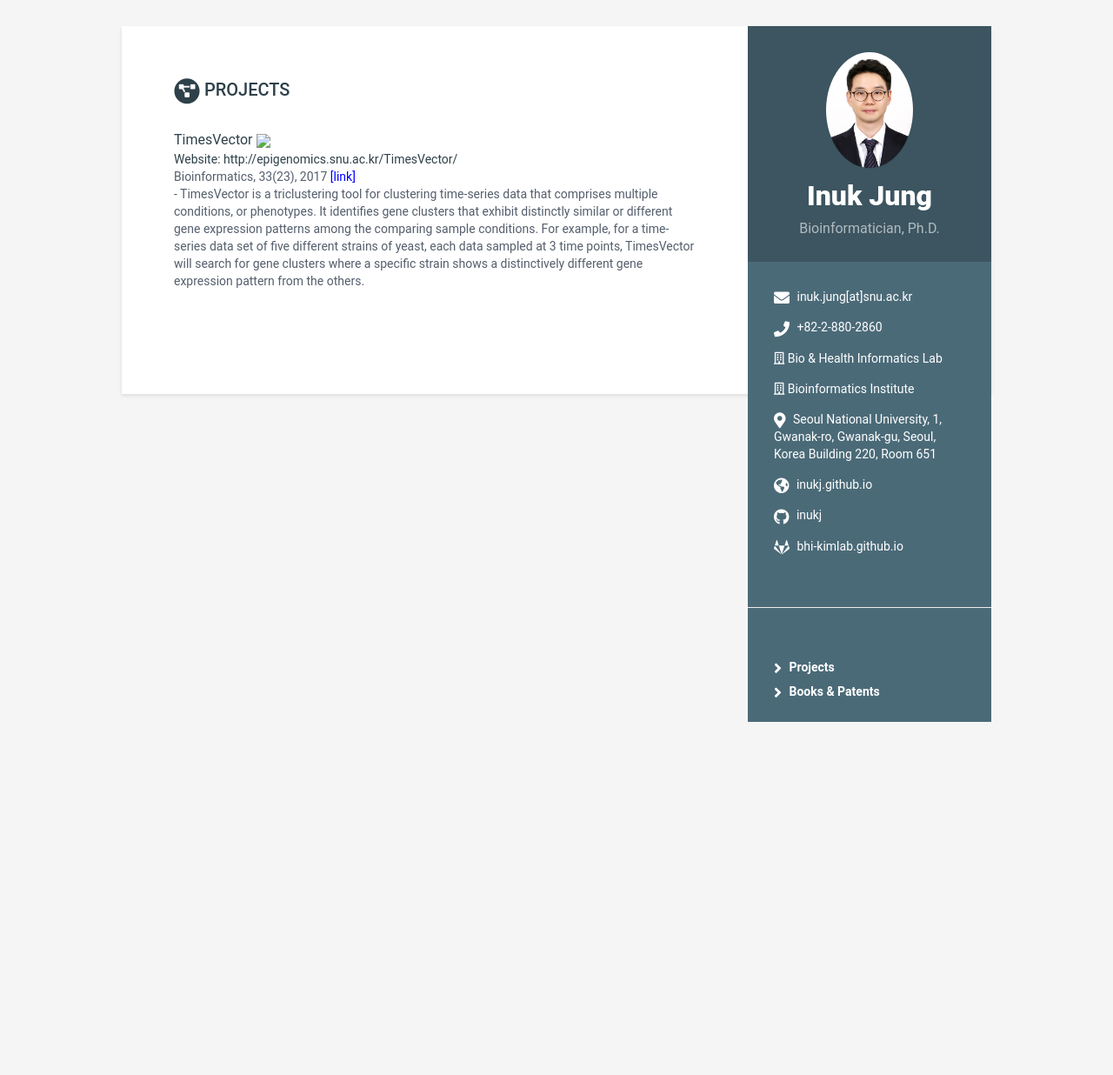
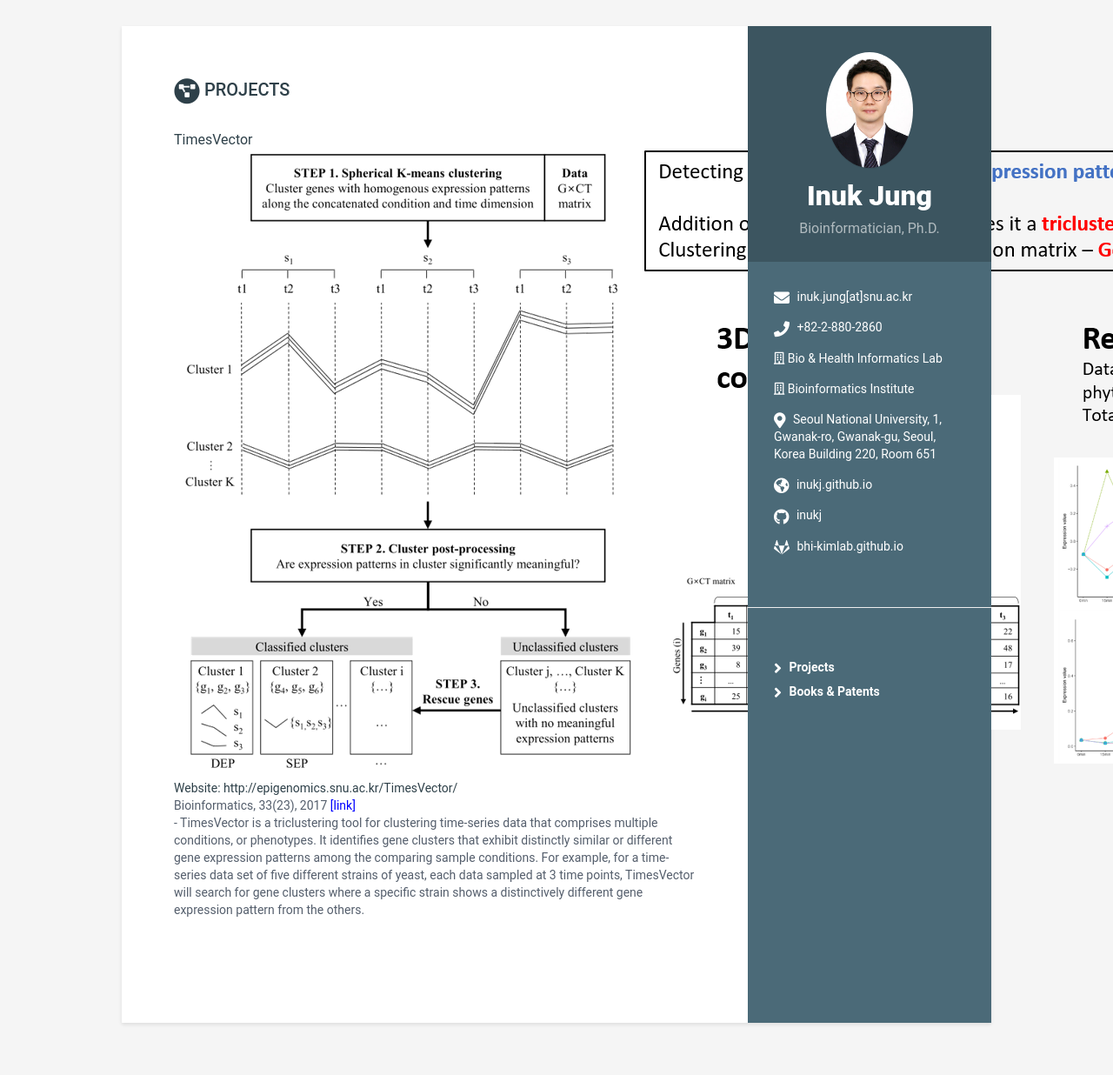
Before and after one commit to inukj/inukj.github.io, a Jekyll site: the page built from projects_main.html, in a window 1280 px wide. Shown: the whole page at 87% size. Built offline with Jekyll 4.4.1, drawn with Linux system fonts in a browser that asks for light colours; before the commit the page ends 900 px from its top, so only the background shows below that.

Commit message:
update project

```diff
--- a/_includes/projects.html
+++ b/_includes/projects.html
@@ -24,7 +24,7 @@
       </span>
 
       {% if project.image %}
-      <img src="{{ site.baseurl }}/assets/images/{{ project.image }}"/>
+      <img src="{{ project.image }}"/>
       <div><a href="{{ project.link }}">Website: {{ project.link }}</a></div>
       <div class="publication-conference">{{ project.publication }}<a href="{{ project.pb_link }}" style="color:blue"> [link]</a></div>
       {% endif %}
```
